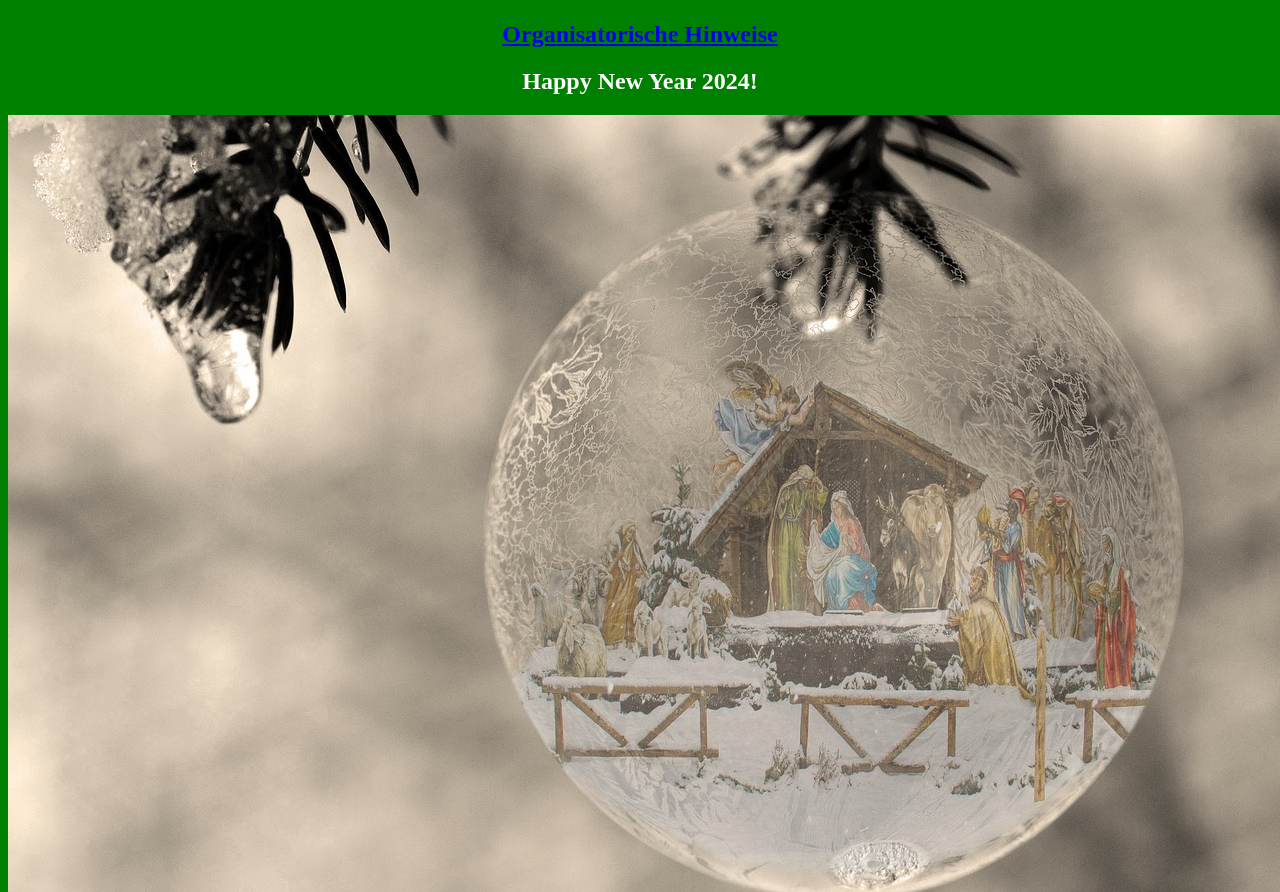
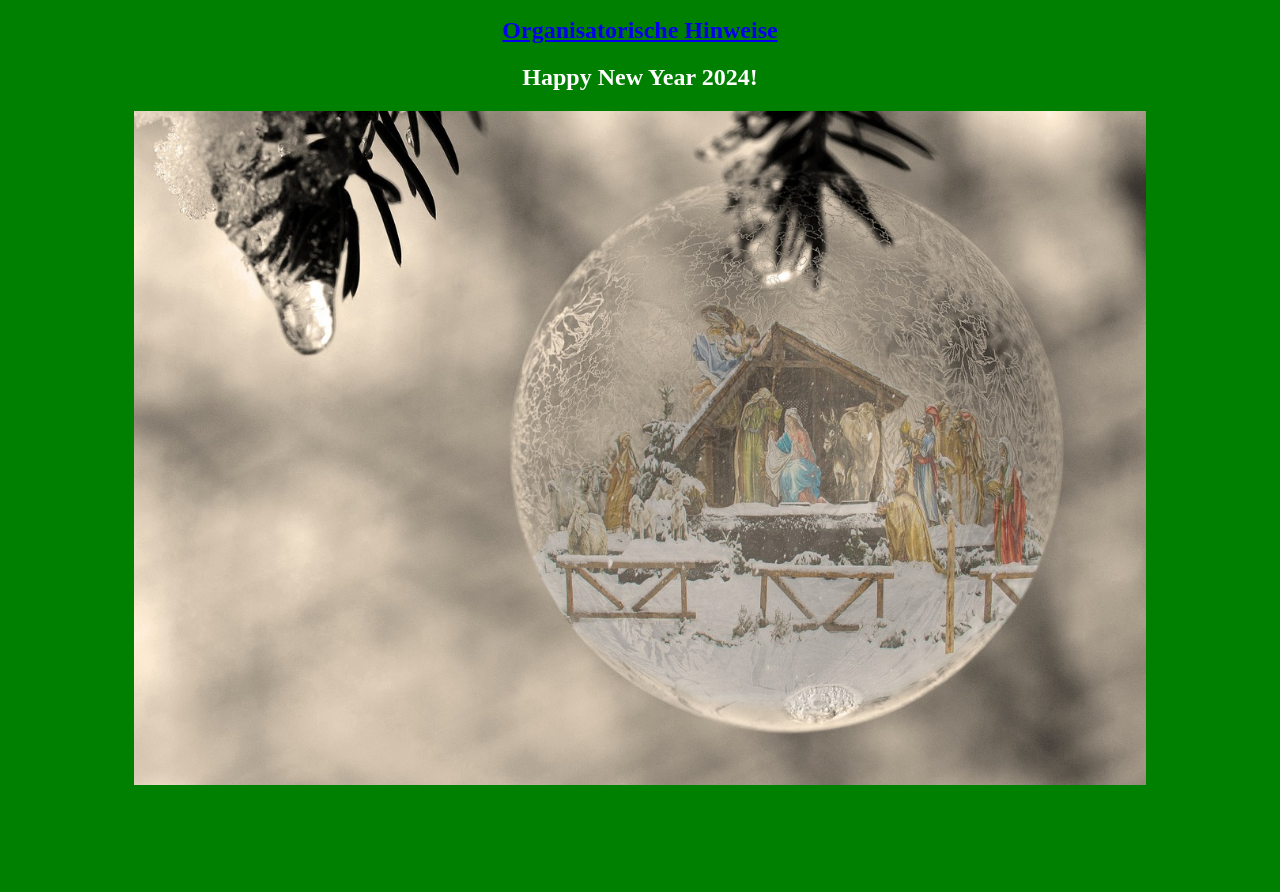
Before and after one commit to SeasStarsRoses/Lichtermeer, a plain HTML site: page index.html in a window 1280 px wide. Shown: the part 1141-2033 px from the top of the page. After the commit the page ends 1934 px from the top, so only its background shows below. Drawn offline with Linux system fonts and the light colour scheme.

Commit message:
Centered pic

```diff
--- a/index.html
+++ b/index.html
@@ -17,6 +17,11 @@
                 color: white;
                 margin-top: 20px;
                 font-weight: bold;
+            }
+            img {
+                display: block;
+                margin-left: auto;
+                margin-right: auto;
             }
         </style>
     </head>
@@ -59,7 +64,7 @@
         <p><img src="pics/qr-code.png" alt="QR-Code"></p>
         <h2><a href="./hinweise/hinweise.html">Organisatorische Hinweise</a></h2>
         <h2>Happy New Year 2024!</h2>
-        <p><img src="pics/winter-3044939_1280.jpg" alt="https://pixabay.com/de/photos/winter-baum-natur-krippe-3044939/"></p>
+        <img src="pics/winter-3044939_1280.jpg" alt="https://pixabay.com/de/photos/winter-baum-natur-krippe-3044939/" style="width:80%;">
 
         <script>
             var x = setInterval(function() {
```
